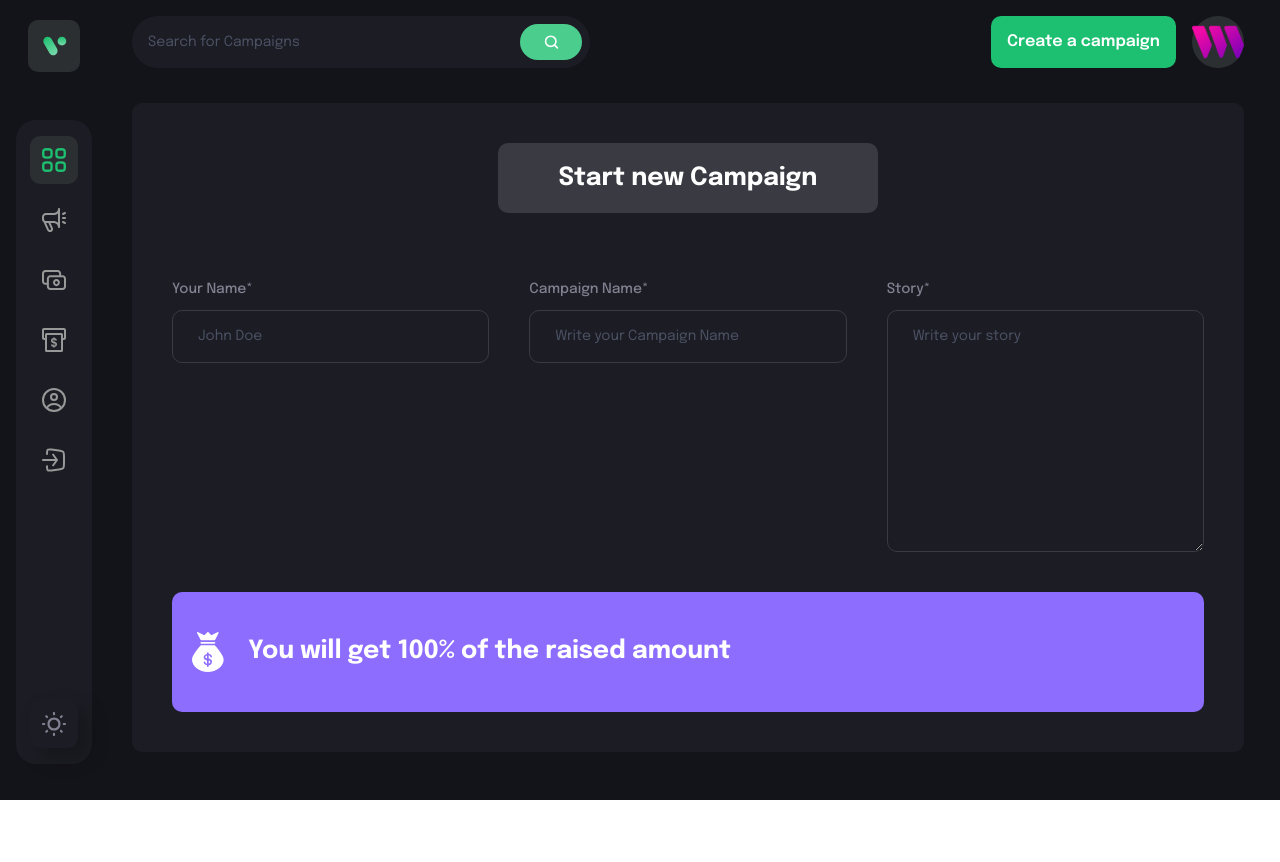
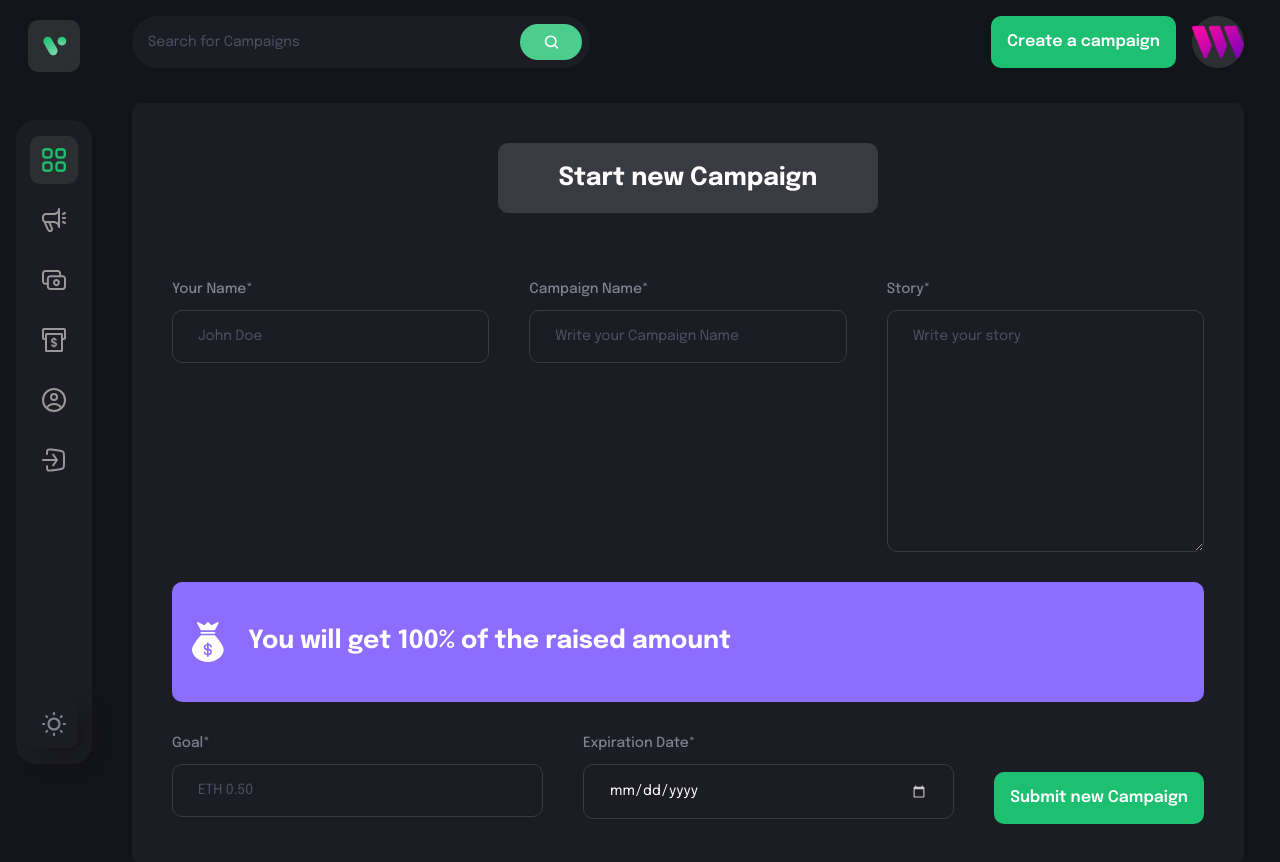
Before and after one commit to VJSeraphim/react_web3_crowdfunding, a React (Vite) app in the folder client/: page /create-campaign in a window 1280 px wide. Shown: the top 862 px of the page. Before the commit the page ends 800 px from the top, so only its background shows below. Built offline with nearby package versions, Linux system fonts and the light colour scheme; what @thirdweb-dev/react would draw is missing.

Commit message:
Creation Page

```diff
--- a/client/src/pages/CreateCampaign.jsx
+++ b/client/src/pages/CreateCampaign.jsx
@@ -56,6 +56,7 @@ const CreateCampaign = () => {
             value={form.description}
             handleChange={() => {}}
           />
+        </div>
         <div className="w-full flex justify-start items-center p-4 bg-[#8c6dfd] h-[120px] rounded-[10px]">
           <img
             src={money}
@@ -66,6 +67,28 @@ const CreateCampaign = () => {
             You will get 100% of the raised amount
           </h4>
         </div>
+        <div className="flex flex-wrap gap-[40px]">
+          <FormField
+            labelName="Goal*"
+            placeholder="ETH 0.50"
+            inputType="text"
+            value={form.target}
+            handleChange={() => {}}
+          />
+          <FormField
+            labelName="Expiration Date*"
+            placeholder="Expiration Date"
+            inputType="date"
+            value={form.deadline}
+            handleChange={() => {}}
+          />
+          <div className="flex justify-center items-center mt-[40px]">
+            <CustomButton
+              btnType="submit"
+              title="Submit new Campaign"
+              styles="bg-[#1dc071]"
+            />
+          </div>
         </div>
       </form>
     </div>
```
Lines whose indentation alone changed are shown as unchanged.
